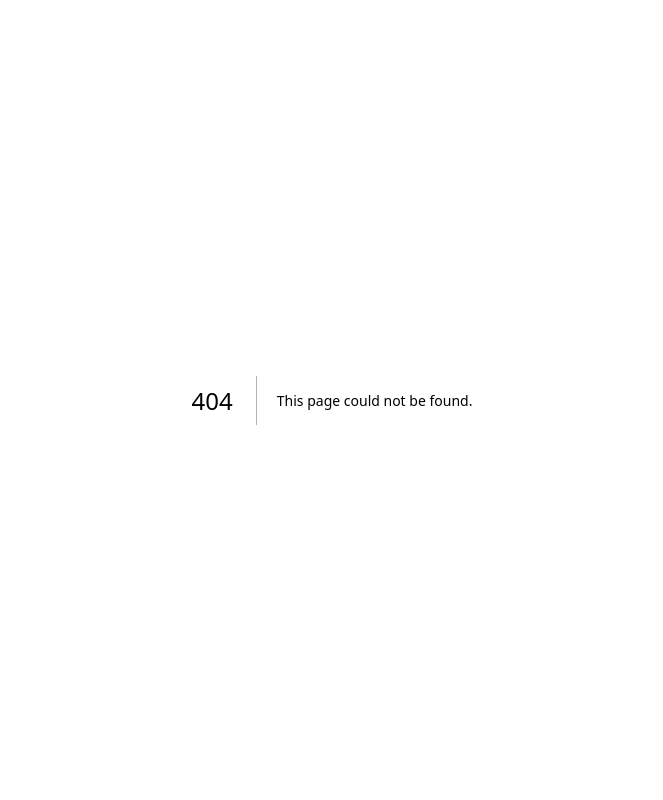
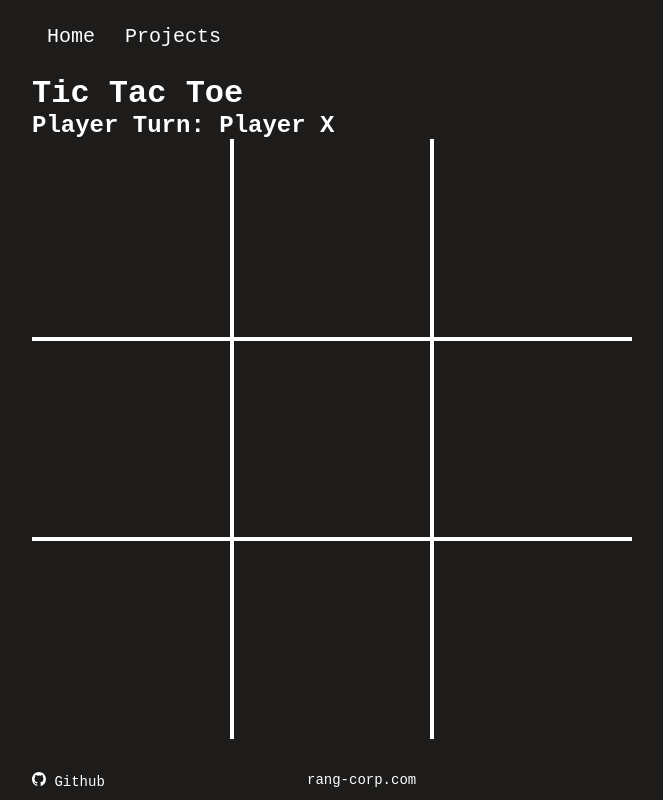
Before and after one commit to christianrang/nextjs-portfolio, a Next.js app: page /tictactoe in a window 1280 px wide. Before the commit this address had no page. Shown: the whole page, without its empty margins (308-971 px from the left). Built offline with nearby package versions, Linux system fonts and the light colour scheme.

Commit message:
wip: created tictactoe basic display and logic

```diff
--- a/components/navbar/navbar.tsx
+++ b/components/navbar/navbar.tsx
@@ -19,12 +19,17 @@ const Navbar = (_props: NavbarProps) => {
         {
             name: "Sort",
             route: "/sort",
-            enabled: false,
+            enabled: true,
         },
         {
             name: "Pathfind",
             route: "/pathfind",
-            enabled: false,
+            enabled: true,
+        },
+        {
+            name: "Tic Tac Toe",
+            route: "/tictactoe",
+            enabled: true,
         },
     ];
 
--- /dev/null
+++ b/components/tictactoe/tictactoe.tsx
@@ -0,0 +1,174 @@
+import React, { useState } from "react";
+import styles from "@/styles/TicTacToe.module.css";
+
+enum XO {
+    X = "X",
+    O = "O",
+    Empty = "",
+}
+
+type PlayerType = {
+    marker: XO;
+    name: string;
+};
+
+const Player1: PlayerType = {
+    marker: XO.X,
+    name: "Player X",
+};
+
+const Player2: PlayerType = {
+    marker: XO.O,
+    name: "Player O",
+};
+
+type BoardCoord = {
+    x: number;
+    y: number;
+};
+
+type BoardState = {
+    winner?: PlayerType;
+    rows: XO[][];
+    playerTurn: PlayerType;
+};
+
+const cleanBoard = [
+    [XO.Empty, XO.Empty, XO.Empty],
+    [XO.Empty, XO.Empty, XO.Empty],
+    [XO.Empty, XO.Empty, XO.Empty],
+];
+
+const validateBoardState = (
+    board: BoardState,
+    setWinner: (winner: PlayerType) => void
+) => {
+    let cursor: BoardCoord = { x: 0, y: 0 };
+};
+
+type BoardBlock = {
+    coords: BoardCoord;
+    id: string;
+};
+
+const boardDisplay: BoardBlock[] = [
+    {
+        coords: { x: 0, y: 0 },
+        id: styles.block0,
+    },
+    {
+        coords: { x: 1, y: 0 },
+        id: styles.block1,
+    },
+    {
+        coords: { x: 2, y: 0 },
+        id: styles.block2,
+    },
+    {
+        coords: { x: 0, y: 1 },
+        id: styles.block3,
+    },
+    {
+        coords: { x: 1, y: 1 },
+        id: styles.block4,
+    },
+    {
+        coords: { x: 2, y: 1 },
+        id: styles.block5,
+    },
+    {
+        coords: { x: 0, y: 2 },
+        id: styles.block6,
+    },
+    {
+        coords: { x: 1, y: 2 },
+        id: styles.block7,
+    },
+    {
+        coords: { x: 2, y: 2 },
+        id: styles.block8,
+    },
+];
+
+const TicTacToeGame = () => {
+    const [boardState, setBoardState] = useState<BoardState>({
+        rows: cleanBoard,
+        winner: undefined,
+        playerTurn: Player1,
+    });
+
+    const setWinner = (winner: PlayerType) => {
+        setBoardState({
+            ...boardState,
+            winner: winner,
+        });
+    };
+
+    const setPlayerTurn = (player: PlayerType) => {
+        setBoardState({
+            ...boardState,
+            playerTurn: player,
+        });
+    };
+
+    const setXO = (coord: BoardCoord, value: XO) => {
+        let newRows = boardState.rows.map((value) => {
+            return value;
+        });
+
+        if (newRows[coord.y][coord.x] !== XO.Empty) {
+            return;
+        }
+
+        newRows[coord.y][coord.x] = value;
+        setBoardState({
+            ...boardState,
+            rows: newRows,
+        });
+    };
+
+    const togglePlayerTurn = (current: PlayerType) => {
+        switch (current) {
+            case Player1:
+                setPlayerTurn(Player2);
+                break;
+            case Player2:
+                setPlayerTurn(Player1);
+                break;
+        }
+    };
+
+    return (
+        <>
+            {boardState.winner && <h1>Winner: {boardState.winner.name}</h1>}
+            {boardState.rows.map((row) => {
+                row.map((value) => {
+                    <p>{value}</p>;
+                });
+            })}
+            <h2>Player Turn: {boardState.playerTurn.name}</h2>
+            <div className={styles.board}>
+                {boardDisplay.map((block, index) => {
+                    return (
+                        <div
+                            key={index}
+                            id={block.id}
+                            className={styles.block}
+                            onClick={() => {
+                                setXO(
+                                    block.coords,
+                                    boardState.playerTurn.marker
+                                );
+                                togglePlayerTurn(boardState.playerTurn);
+                            }}
+                        >
+                            {boardState.rows[block.coords.y][block.coords.x]}
+                        </div>
+                    );
+                })}
+            </div>
+        </>
+    );
+};
+
+export default TicTacToeGame;
--- a/pages/index.tsx
+++ b/pages/index.tsx
@@ -4,7 +4,7 @@ export default function Home() {
     return (
         <>
             <Layout>
-                <h1>This page is still a work in progress. Check back later if you are interested in seeing it completed!</h1>
+                <h1>I can code</h1>
             </Layout>
         </>
     );
--- /dev/null
+++ b/pages/tictactoe.tsx
@@ -0,0 +1,15 @@
+import Layout from "@/components/layout/layout";
+import TicTacToeGame from "@/components/tictactoe/tictactoe";
+
+const TicTacToe = () => {
+    return (
+        <>
+            <Layout>
+                <h1>Tic Tac Toe</h1>
+                <TicTacToeGame />
+            </Layout>
+        </>
+    );
+};
+
+export default TicTacToe;
--- /dev/null
+++ b/styles/TicTacToe.module.css
@@ -0,0 +1,44 @@
+.board {
+    display: grid;
+    width: 300px;
+    height: 300px;
+    grid-template-columns: auto auto auto;
+}
+
+.block {
+    border: 2px solid white;
+    display: flex;
+    height: 200px;
+    width: 200px;
+    justify-content: center;
+    align-items: center;
+    font-size: 6rem;
+}
+
+#block0,
+#block1,
+#block2 {
+    border-top: none;
+}
+
+#block0,
+#block3,
+#block6 {
+    border-left: none;
+}
+
+#block2,
+#block5,
+#block8 {
+    border-right: none;
+}
+
+#block6,
+#block7,
+#block8 {
+    border-bottom: none;
+}
+
+.block:hover {
+    background: grey;
+}
```
Also changed, not shown: components/sorter/sorter.tsx (+12 -9 lines).
